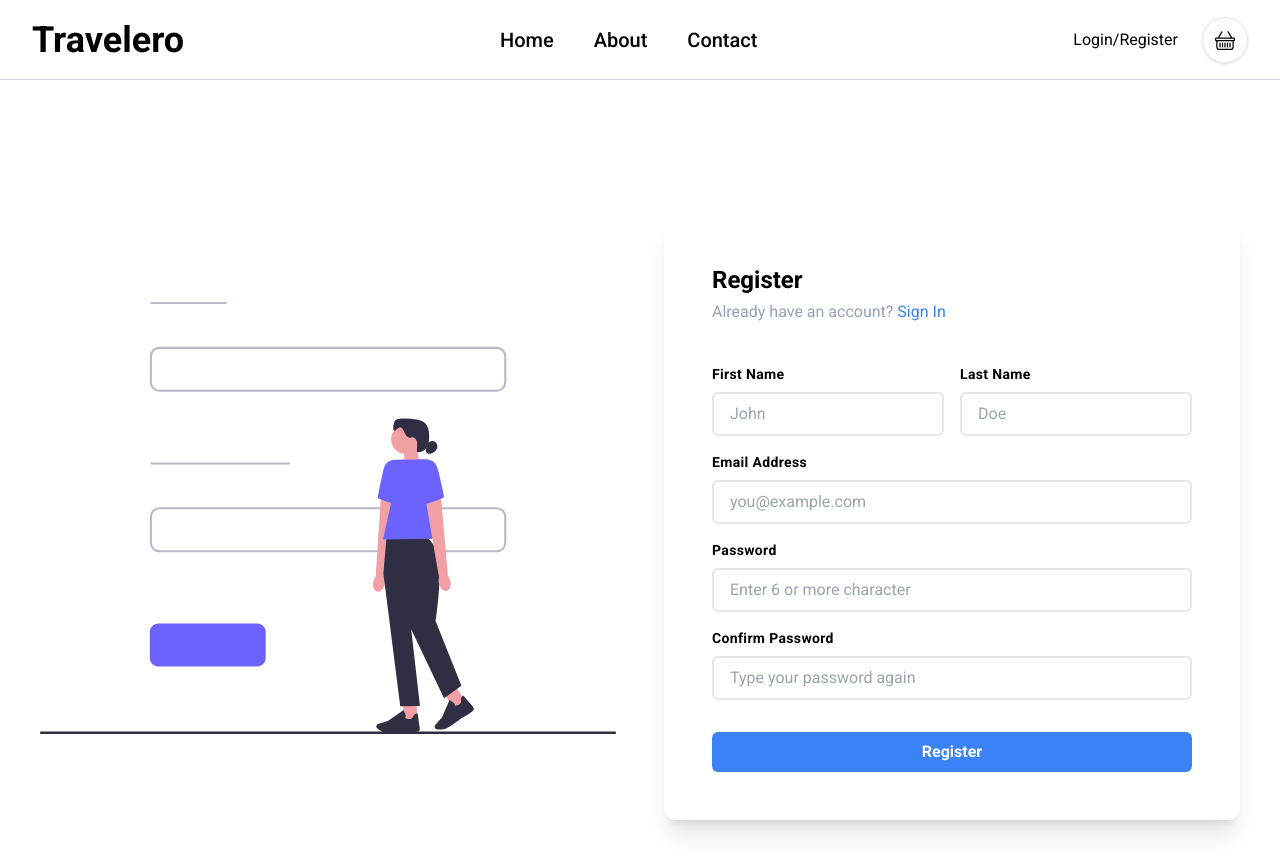
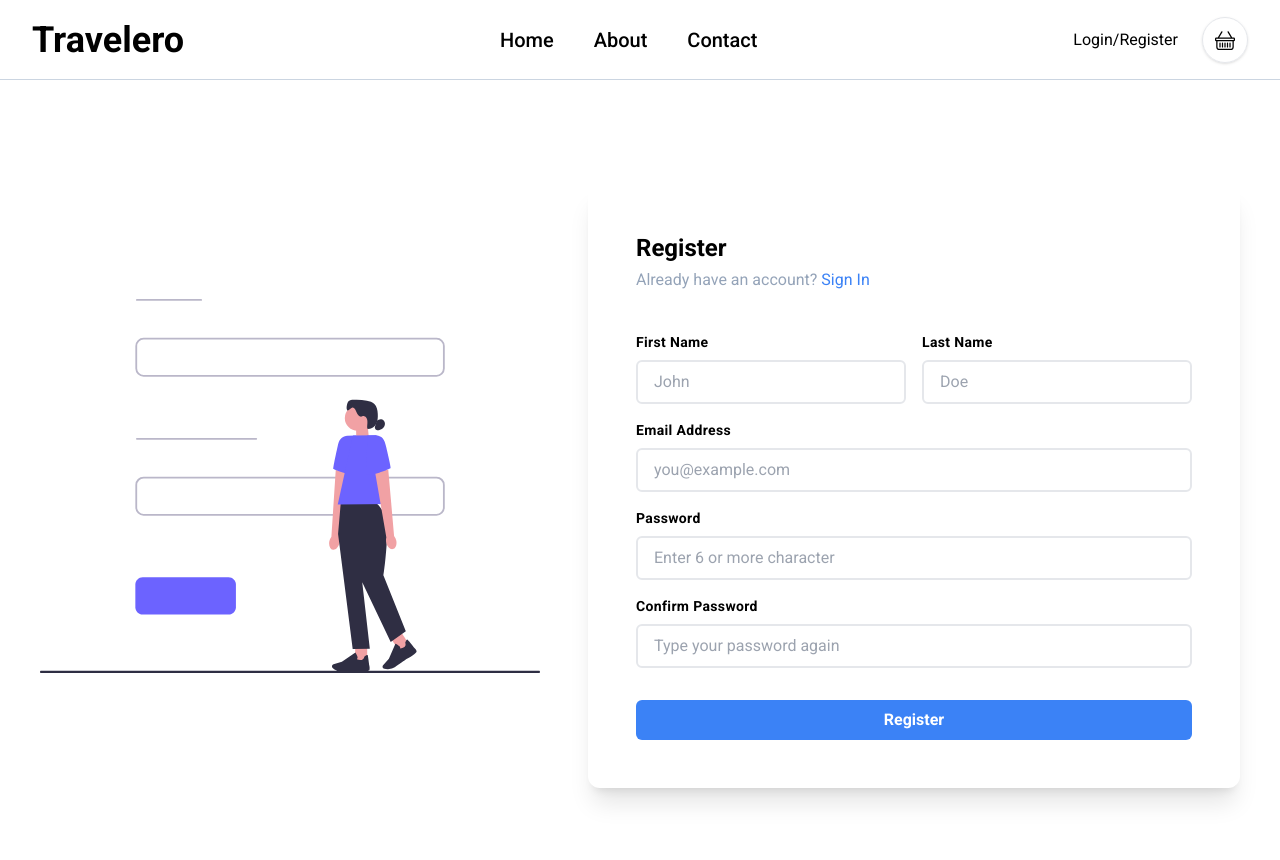
Before and after one commit to Jon-Felipe/travelero, a React (Vite) app: page /register in a window 1280 px wide. After the commit the page ends 828 px from the top, so only its background shows below. Built offline with nearby package versions, Linux system fonts and the light colour scheme.

Commit message:
image rename and register page styling

```diff
--- a/src/pages/Login.tsx
+++ b/src/pages/Login.tsx
@@ -4,7 +4,7 @@ import { Link } from 'react-router-dom';
 import FormRow from '../components/FormRow';
 
 // extras
-import loginImg from '../assets/login.svg';
+import loginImage from '../assets/loginImage.svg';
 
 function Login() {
   return (
@@ -42,7 +42,7 @@ function Login() {
         </form>
       </div>
       <div className='hidden lg:inline-block'>
-        <img src={loginImg} alt='login' className='w-full bg-cover' />
+        <img src={loginImage} alt='login' className='w-full bg-cover' />
       </div>
     </div>
   );
--- a/src/pages/Register.tsx
+++ b/src/pages/Register.tsx
@@ -6,11 +6,9 @@ import FormRow from '../components/FormRow';
 // extras
 import registerImage from '../assets/registerImage.svg';
 
-type Props = {};
-
-function Register({}: Props) {
+function Register() {
   return (
-    <div className='p-10 mt-24 lg:grid lg:grid-cols-2 lg:items-center lg:gap-x-12 w-full max-w-screen-xl mx-auto'>
+    <div className='p-10 mt-16 lg:grid lg:grid-cols-[500px_1fr] lg:items-center lg:gap-x-12 w-full max-w-screen-xl mx-auto'>
       <div className='hidden lg:inline-block'>
         <img src={registerImage} alt='register' className='w-full bg-cover' />
       </div>
```
Also changed, not shown: src/assets/loginImage.svg (renamed from src/assets/login.svg).
